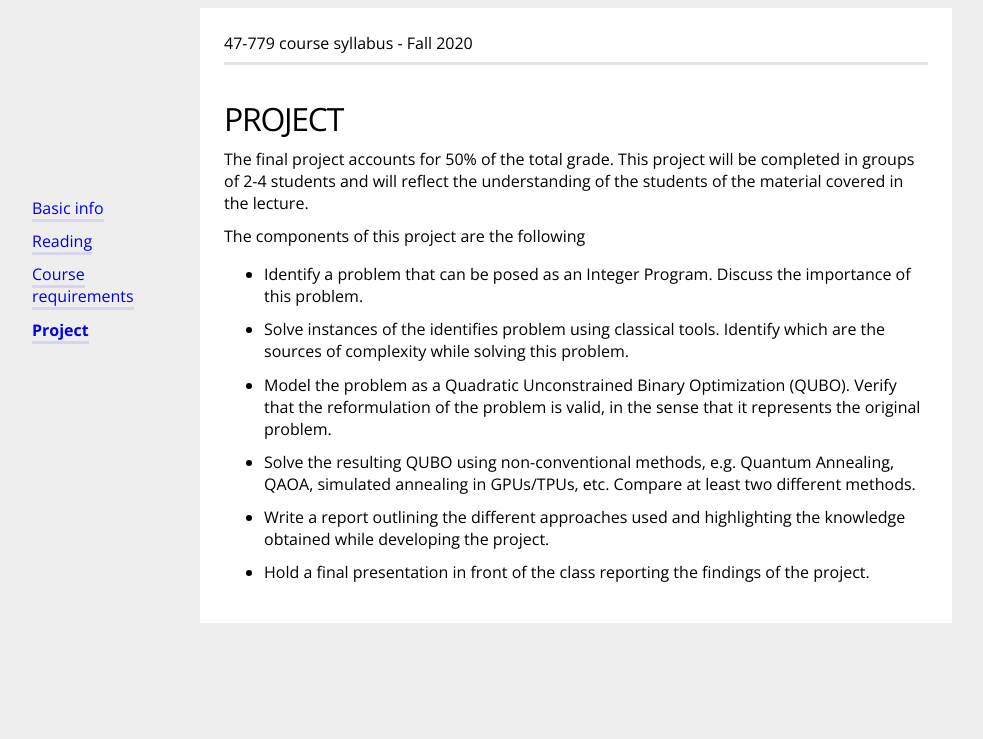
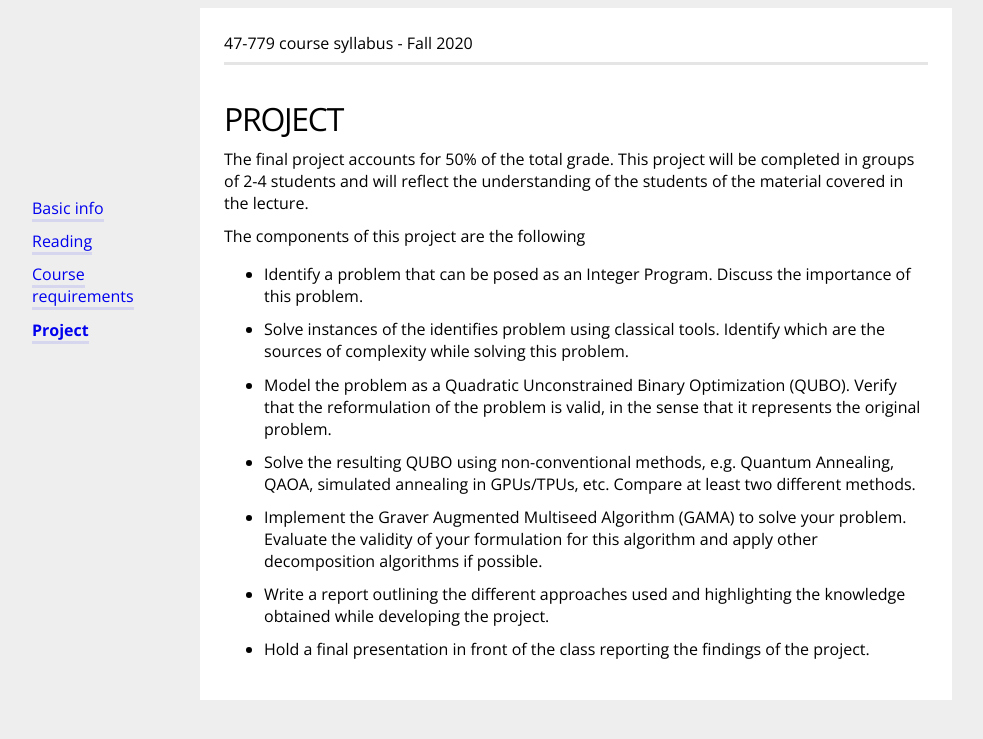
Before and after one commit to bernalde/QuIP, a Jekyll site: the page built from project.md, in a window 1280 px wide. Shown: the top 739 px of the page, without its empty margins (64-1047 px from the left). Built offline with Jekyll 4.4.1, drawn with Linux system fonts in a browser that asks for light colours.

Commit message:
Adding GAMA to project description

```diff
--- a/project.md
+++ b/project.md
@@ -16,5 +16,6 @@ The components of this project are the following
 - Solve instances of the identifies problem using classical tools. Identify which are the sources of complexity while solving this problem.
 - Model the problem as a Quadratic Unconstrained Binary Optimization (QUBO). Verify that the reformulation of the problem is valid, in the sense that it represents the original problem.
 - Solve the resulting QUBO using non-conventional methods, e.g. Quantum Annealing, QAOA, simulated annealing in GPUs/TPUs, etc. Compare at least two different methods.
+- Implement the Graver Augmented Multiseed Algorithm (GAMA) to solve your problem. Evaluate the validity of your formulation for this algorithm and apply other decomposition algorithms if possible.
 - Write a report outlining the different approaches used and highlighting the knowledge obtained while developing the project.
 - Hold a final presentation in front of the class reporting the findings of the project.
```
